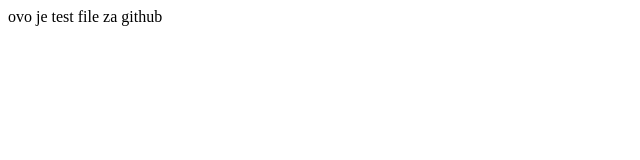
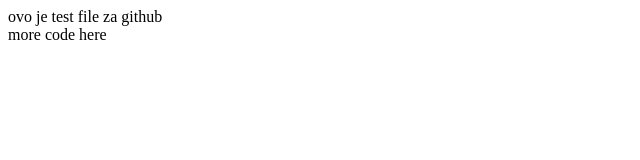
Before and after one commit to boban1978/repo_test, a plain HTML site: page index.html in a window 1280 px wide. Shown: the full height of the page, 0-640 px from the left. Drawn offline with Linux system fonts and the light colour scheme.

Commit message:
first change to index.html

```diff
--- a/index.html
+++ b/index.html
@@ -6,5 +6,7 @@
 </head>
 <body>
 ovo je test file za github
+<br />
+more code here
 </body>
 </html>
```
